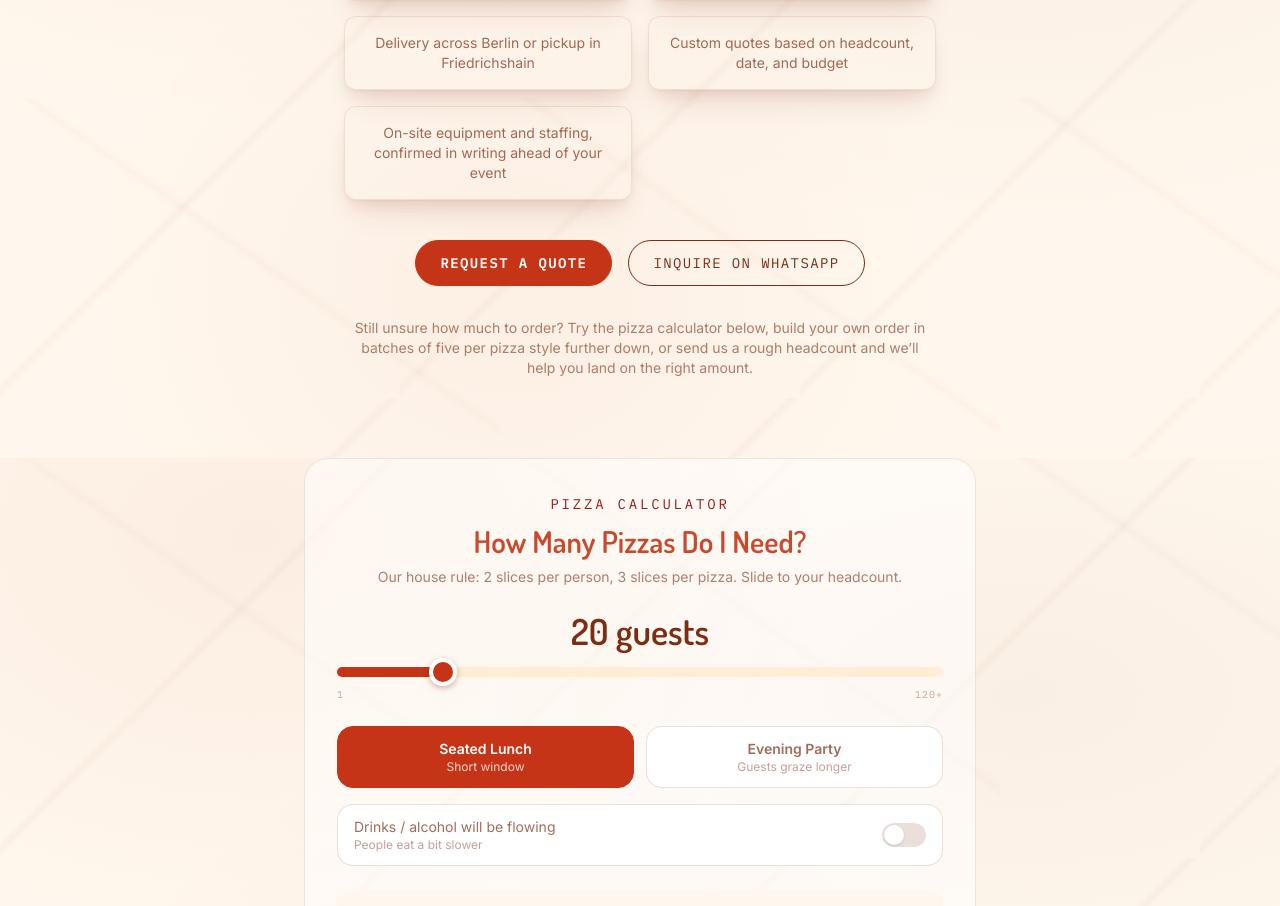
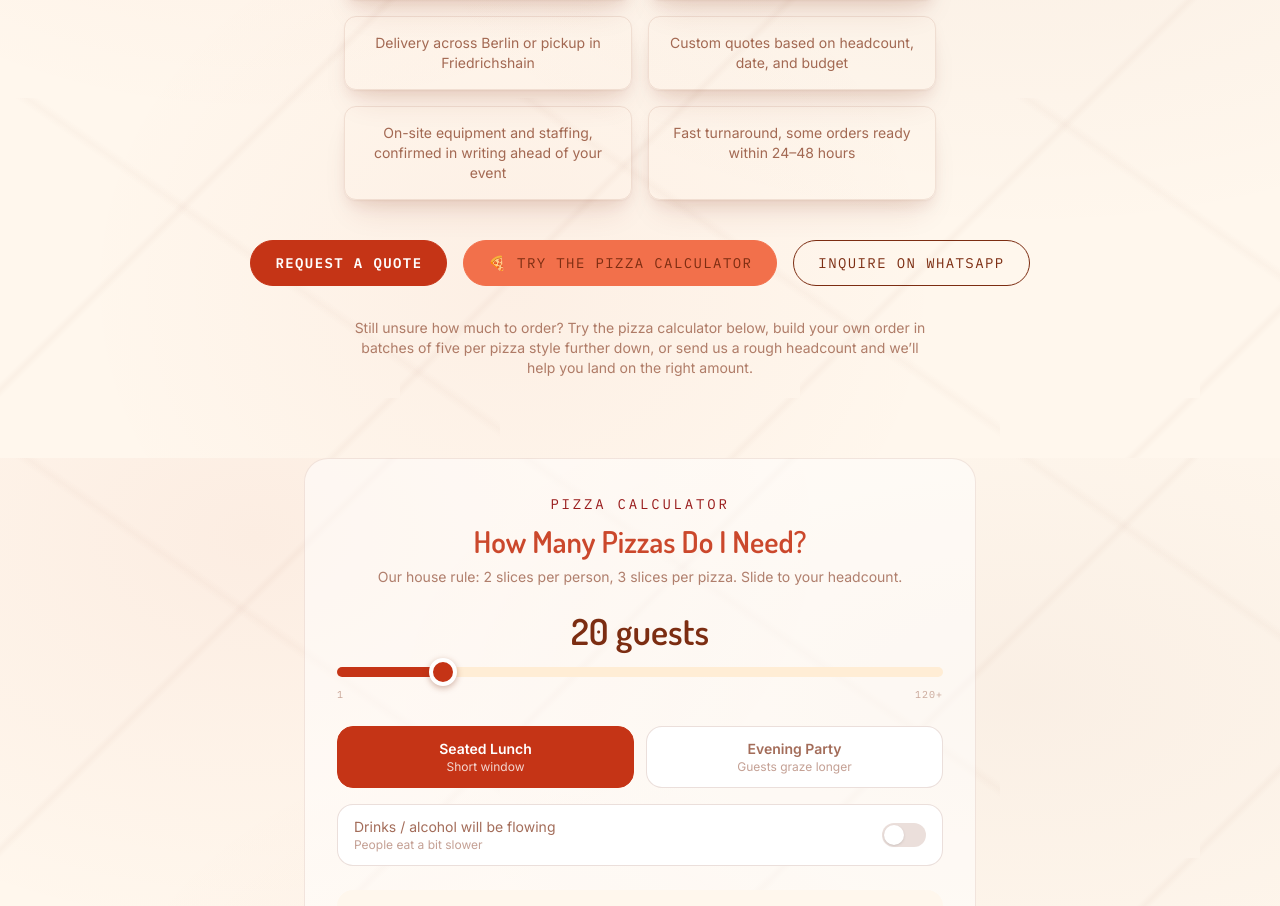
Before and after one commit to ziamariaberlin2-home/one-scroll-web, a Next.js app: page /one-scroll-web/catering in a window 1280 px wide. Shown: the part 970-1876 px from the top of the page. Built offline with nearby package versions, Linux system fonts and the light colour scheme.

Commit message:
Add files via upload

```diff
--- a/app/catering/page.js
+++ b/app/catering/page.js
@@ -45,6 +45,7 @@ const FEATURES = [
   'Delivery across Berlin or pickup in Friedrichshain',
   'Custom quotes based on headcount, date, and budget',
   'On-site equipment and staffing, confirmed in writing ahead of your event',
+  'Fast turnaround, some orders ready within 24–48 hours',
 ];
 
 const OCCASIONS = [
@@ -139,6 +140,7 @@ export default function CateringPage() {
 
         <div className="mt-10 flex flex-wrap items-center justify-center gap-4">
           <a href="#catering-form" className="btn-pill-wine">Request a Quote</a>
+          <a href="#pizza-calculator" className="btn-pill-sand">🍕 Try the Pizza Calculator</a>
           <a
             href={whatsappLink("Hi Zia Maria! I'd like a catering or private event quote in Berlin.")}
             target="_blank"
```
